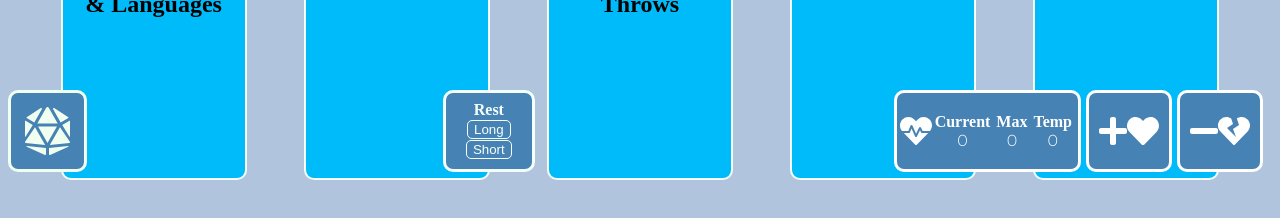
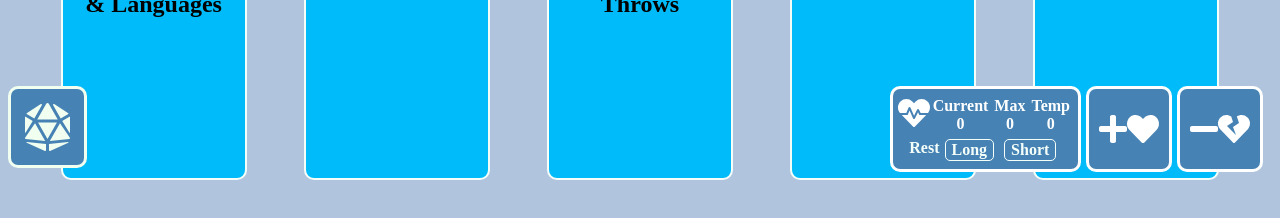
Before and after one commit to trtincher/Project4-Frontend, a React (Create React App) app in the folder familiar-app-client/: page /dashboard in a window 1280 px wide. Shown: the part 620-838 px from the top of the page. Built offline with nearby package versions, Linux system fonts and the light colour scheme; a web font is replaced by a local one.

Commit message:
hp min works

```diff
--- a/familiar-app-client/src/Components/Dashboard/DashFoot/DashFoot.jsx
+++ b/familiar-app-client/src/Components/Dashboard/DashFoot/DashFoot.jsx
@@ -6,7 +6,6 @@ import DiceIcon from './Dice/DiceIcon';
 import HpButtons from './HpCalc/HpButtons';
 import HpDisplay from './HpDisplay/HpDisplay';
 import HpCalc from './HpCalc/HpCalc';
-import LongRest from './LongRest/LongRest';
 
 const Container = styled.div`
 	justify-content: space-around;
@@ -39,7 +38,7 @@ function DashFoot() {
 			</RowOne>
 			<RowTwo>
 				<DiceIcon />
-				<LongRest />
+
 				<Hp>
 					<HpDisplay />
 					<HpButtons isPlus={isPlus} setIsPlus={setIsPlus} isMin={isMin} setIsMin={setIsMin} />
--- a/familiar-app-client/src/Components/Dashboard/DashFoot/HpCalc/HpCalc.jsx
+++ b/familiar-app-client/src/Components/Dashboard/DashFoot/HpCalc/HpCalc.jsx
@@ -2,6 +2,8 @@ import React, { useState, useContext, useEffect } from 'react';
 import { Link, Redirect } from 'react-router-dom';
 import styled from 'styled-components';
 import { DataContext } from '../../../../App';
+import apiURL from '../../../../apiConfig';
+import axios from 'axios';
 
 const Container = styled.div`
 	display: flex;
@@ -15,12 +17,22 @@ const Unit = styled.div`
 	padding: 10px;
 	width: 2rem;
 	margin-right: 2rem;
+	color: white;
+	display: flex;
+	justify-content: center;
+	flex-direction: column;
 `;
 
 const InvisibleUnit = styled.div`
 	padding: 10px;
 	width: 2rem;
 	margin-right: 2rem;
+`;
+
+const Value = styled.h3`
+	font-size: 1rem;
+	display: flex;
+	margin: .5rem auto;
 `;
 
 function HpCalc({ isPlus, isMin }) {
@@ -60,10 +72,51 @@ function HpCalc({ isPlus, isMin }) {
 		return maxMap;
 	};
 
+	const handleMinClick = async (num) => {
+		// console.log('minclick');
+		// console.log('activeCharacter.hp.current in handleMin', activeCharacter.hp.current);
+		// console.log('num in handleMin', num);
+		let newCurrentHp = parseInt(activeCharacter.hp.current) - parseInt(num);
+		// console.log('newCurrentHp', newCurrentHp);
+		let hpObj = {
+			hp: {
+				current: newCurrentHp,
+				max: activeCharacter.hp.max,
+				temp: activeCharacter.hp.temp
+			}
+		};
+
+		try {
+			let res = await axios({
+				url: `${apiURL}/characters/${activeCharacter._id}`,
+				method: 'PUT',
+				data: hpObj
+			});
+
+			console.log('res in handleMin', res);
+			setActiveCharacter(res.data);
+		} catch (err) {
+			console.error(err);
+		}
+	};
+
+	const minValues = currentRange.map((number) => {
+		console.log('number in minValues', number.props.children);
+		// console.log('currentRange', currentRange);
+
+		return <Value onClick={() => handleMinClick(number.props.children)}>-{number}</Value>;
+	});
+
 	return (
 		<Container>
-			{isPlus ? <Unit>{maxRange}</Unit> : <InvisibleUnit />}
-			{isMin ? <Unit>{currentRange}</Unit> : <InvisibleUnit />}
+			{isPlus ? (
+				<Unit>
+					<Value>{maxRange}</Value>
+				</Unit>
+			) : (
+				<InvisibleUnit />
+			)}
+			{isMin ? <Unit>{minValues}</Unit> : <InvisibleUnit />}
 		</Container>
 	);
 }
--- a/familiar-app-client/src/Components/Dashboard/DashFoot/HpDisplay/HpDisplay.jsx
+++ b/familiar-app-client/src/Components/Dashboard/DashFoot/HpDisplay/HpDisplay.jsx
@@ -4,8 +4,11 @@ import { DataContext } from '../../../../App';
 import { FontAwesomeIcon } from '@fortawesome/react-fontawesome';
 import { faHeartbeat } from '@fortawesome/free-solid-svg-icons';
 
+import LongRest from '../LongRest/LongRest';
+
 const HpContainer = styled.div`
 	display: flex;
+	flex-direction: column;
 	flex-grow: 3;
 	justify-content: space-around;
 	align-items: center;
@@ -13,10 +16,12 @@ const HpContainer = styled.div`
 	border: 3px solid white;
 	background: steelblue;
 	border-radius: 10px;
-	padding: 3px;
+	padding: 5px;
 	margin-left: 3px;
 	color: white;
 `;
+
+const SubContainer = styled.div`display: flex;`;
 
 const Card = styled.div`
 	display: flex;
@@ -29,7 +34,7 @@ const Header = styled.h1`
 	padding: 0 3px;
 `;
 
-const Value = styled.p`
+const Value = styled.h3`
 	font-size: 1rem;
 	margin: 0;
 `;
@@ -57,6 +62,7 @@ const HpDisplay = () => {
 
 	return (
 		<HpContainer>
+			<SubContainer>
 				{icon}
 				<Card>
 					<Header>Current</Header>
@@ -70,6 +76,10 @@ const HpDisplay = () => {
 					<Header>Temp</Header>
 					<Value>{temp}</Value>
 				</Card>
+			</SubContainer>
+			<SubContainer>
+				<LongRest />
+			</SubContainer>
 		</HpContainer>
 	);
 };
--- a/familiar-app-client/src/Components/Dashboard/DashFoot/LongRest/LongRest.jsx
+++ b/familiar-app-client/src/Components/Dashboard/DashFoot/LongRest/LongRest.jsx
@@ -6,12 +6,13 @@ import { faGavel } from '@fortawesome/free-solid-svg-icons';
 import axios from 'axios';
 import apiURL from '../../../../apiConfig';
 
-const BtlButton = styled.div`
-	border: 3px solid mintcream;
+const RestContainer = styled.div`
+	display: flex;
+
 	background: steelblue;
 	border-radius: 10px;
-	width: 70px;
-	padding: .5rem;
+	width: 100%;
+	padding: 0;
 	color: mintcream;
 `;
 
@@ -26,6 +27,7 @@ const Button = styled.button`
 	border: 1px solid mintcream;
 	color: mintcream;
 	border-radius: 5px;
+	margin: 0 5px;
 `;
 
 const icon = <FontAwesomeIcon icon={faGavel} size="2x" />;
@@ -56,15 +58,15 @@ function LongRest() {
 	};
 
 	return (
-		<BtlButton>
+		<RestContainer>
 			<Heading>Rest</Heading>
 			<Button onClick={handleLongRest}>
-				<p>Long</p>
+				<Heading>Long</Heading>
 			</Button>
 			<Button>
-				<p>Short</p>
+				<Heading>Short</Heading>
 			</Button>
-		</BtlButton>
+		</RestContainer>
 	);
 }
 
```
Lines whose indentation alone changed are shown as unchanged.
